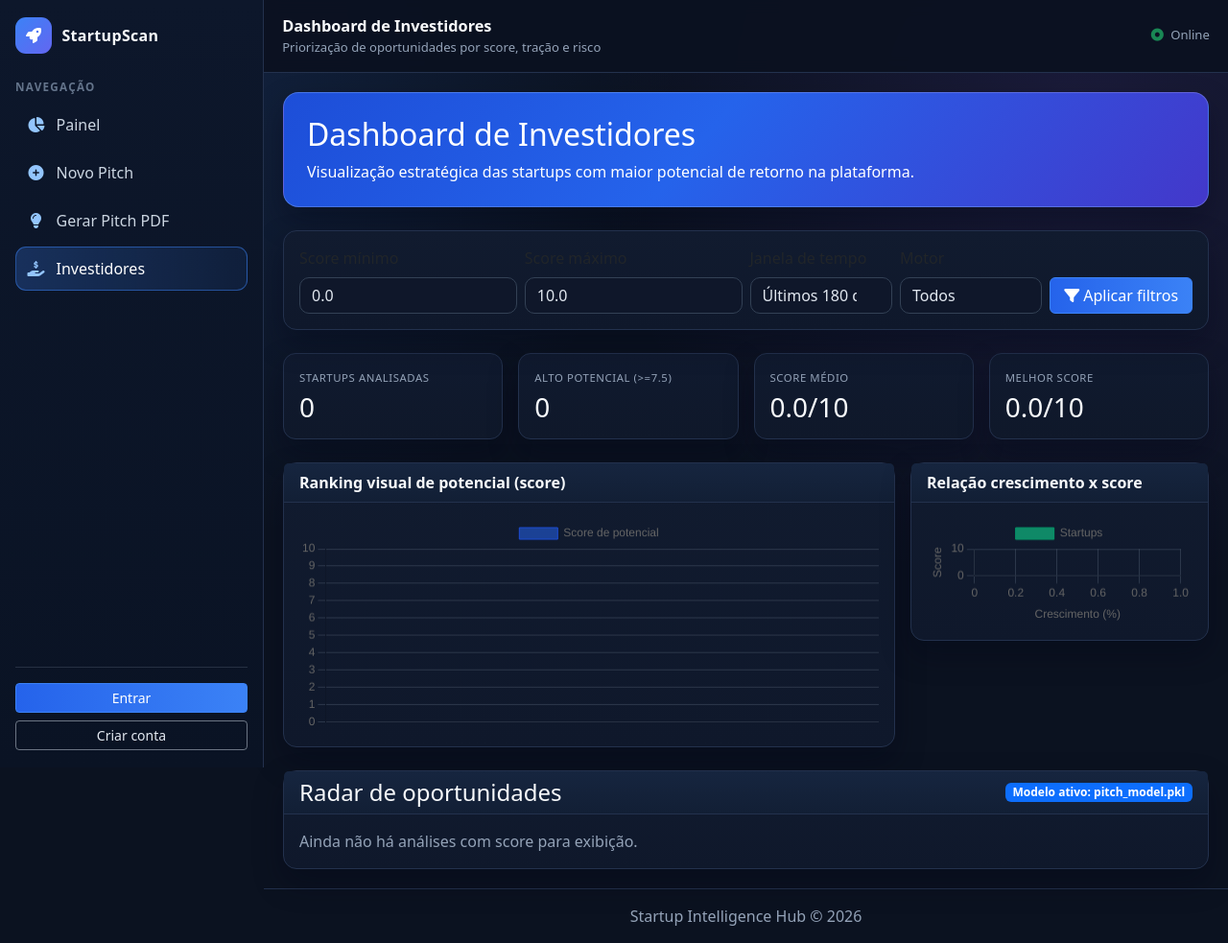
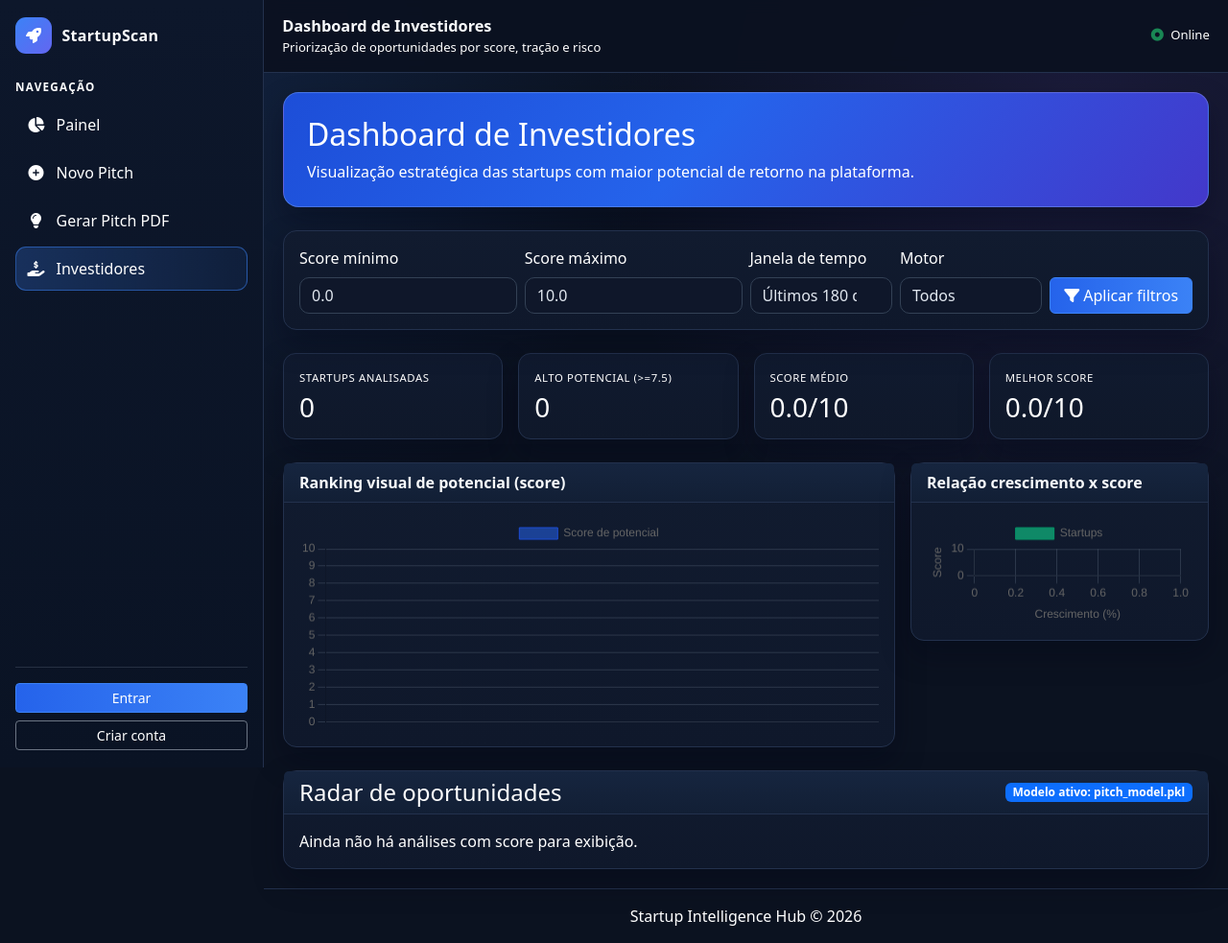
Before and after one commit to rickdeu/startupscan-backend, a Django app: page /investors/ in a window 1280 px wide. Shown: the whole page at 96% size. Run offline with Django 5.2, Linux system fonts and the light colour scheme; data that the repository does not hold is empty; parts of the project's set-up code (start-up, migrations or seed data) failed here and were passed over; some libraries are stand-ins or nearby versions.

Commit message:
Força texto branco global no dark mode para alto contraste
Co-authored-by: André Hangalo <hangaloandre@gmail.com>

```diff
--- a/startupscan_api/templates/analyzer/base.html
+++ b/startupscan_api/templates/analyzer/base.html
@@ -8,7 +8,7 @@
 
     <link href="https://cdn.jsdelivr.net/npm/bootstrap@5.3.0/dist/css/bootstrap.min.css" rel="stylesheet">
     <link rel="stylesheet" href="https://cdnjs.cloudflare.com/ajax/libs/font-awesome/6.4.0/css/all.min.css">
-    <link rel="stylesheet" href="{% static 'analyzer/css/styles.css' %}?v=20260323-02">
+    <link rel="stylesheet" href="{% static 'analyzer/css/styles.css' %}?v=20260323-03">
     {% block extra_head %}{% endblock %}
 </head>
 <body class="app-body">
--- a/static/analyzer/css/styles.css
+++ b/static/analyzer/css/styles.css
@@ -4,8 +4,8 @@
     --bg-surface-soft: #16223b;
     --bg-sidebar: #0e1628;
     --border-color: #23314d;
-    --text-main: #e5e7eb;
-    --text-soft: #94a3b8;
+    --text-main: #ffffff;
+    --text-soft: #ffffff;
     --primary: #3b82f6;
     --primary-soft: rgba(59, 130, 246, 0.14);
     --success: #10b981;
@@ -26,6 +26,29 @@
         var(--bg-main);
     color: var(--text-main);
     min-height: 100vh;
+}
+
+.app-body,
+.app-body p,
+.app-body span,
+.app-body label,
+.app-body small,
+.app-body li,
+.app-body td,
+.app-body th,
+.app-body h1,
+.app-body h2,
+.app-body h3,
+.app-body h4,
+.app-body h5,
+.app-body h6,
+.app-body .form-label,
+.app-body .topbar-subtitle,
+.app-body .topbar-meta,
+.app-body .kpi-label,
+.app-body .card .text-muted,
+.app-body .text-muted {
+    color: #ffffff !important;
 }
 
 .app-shell {
@@ -75,7 +98,7 @@
 }
 
 .sidebar-caption {
-    color: #64748b;
+    color: #ffffff;
     font-size: 0.73rem;
     font-weight: 600;
     letter-spacing: 0.11em;
@@ -93,7 +116,7 @@
     align-items: center;
     gap: 0.75rem;
     text-decoration: none;
-    color: #cbd5e1;
+    color: #ffffff;
     font-weight: 500;
     padding: 0.62rem 0.72rem;
     border-radius: 11px;
@@ -103,7 +126,7 @@
 .sidebar-link i {
     width: 18px;
     text-align: center;
-    color: #93c5fd;
+    color: #ffffff;
 }
 
 .sidebar-link:hover {
@@ -122,7 +145,7 @@
     margin-top: auto;
     border-top: 1px solid rgba(148, 163, 184, 0.2);
     padding-top: 0.95rem;
-    color: #e2e8f0;
+    color: #ffffff;
 }
 
 .app-main {
@@ -152,12 +175,12 @@
 }
 
 .topbar-subtitle {
-    color: var(--text-soft);
+    color: #ffffff;
     font-size: 0.82rem;
 }
 
 .topbar-meta {
-    color: var(--text-soft);
+    color: #ffffff;
     font-size: 0.82rem;
 }
 
@@ -207,7 +230,7 @@
     text-transform: uppercase;
     letter-spacing: 0.05em;
     font-size: 0.71rem;
-    color: var(--text-soft);
+    color: #ffffff;
     margin-bottom: 0.35rem;
 }
 
@@ -227,7 +250,7 @@
 
 .card .text-muted,
 .text-muted {
-    color: #94a3b8 !important;
+    color: #ffffff !important;
 }
 
 .table {
@@ -235,7 +258,7 @@
 }
 
 .table th {
-    color: #cbd5e1;
+    color: #ffffff;
     font-size: 0.82rem;
     text-transform: uppercase;
     letter-spacing: 0.04em;
@@ -264,7 +287,7 @@
 }
 
 .form-control::placeholder {
-    color: #64748b;
+    color: rgba(255, 255, 255, 0.85);
 }
 
 .form-control:focus,
@@ -287,7 +310,7 @@
 
 .btn-outline-primary {
     border-color: #3b82f6;
-    color: #93c5fd;
+    color: #ffffff;
 }
 
 .btn-outline-primary:hover {
@@ -298,7 +321,7 @@
 
 .btn-outline-light {
     border-color: rgba(203, 213, 225, 0.5);
-    color: #e2e8f0;
+    color: #ffffff;
 }
 
 .btn-outline-light:hover {
@@ -306,7 +329,7 @@
 }
 
 .badge.bg-warning {
-    color: #111827 !important;
+    color: #ffffff !important;
 }
 
 details summary {
@@ -315,6 +338,15 @@ details summary {
 
 .table-responsive {
     border-radius: 0 0 14px 14px;
+}
+
+.app-body .bg-light,
+.app-body .list-group-item,
+.app-body .table-light,
+.app-body .alert-light {
+    background-color: #0f172a !important;
+    color: #ffffff !important;
+    border-color: #334155 !important;
 }
 
 canvas {
```
